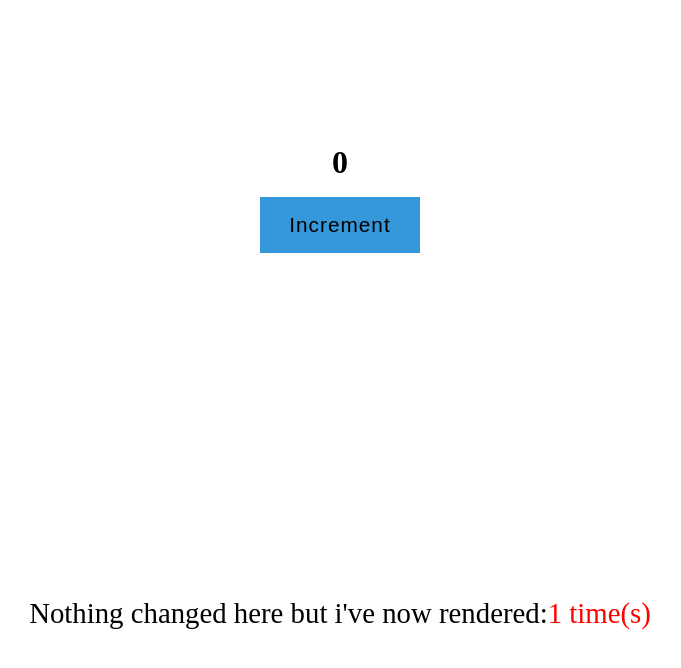
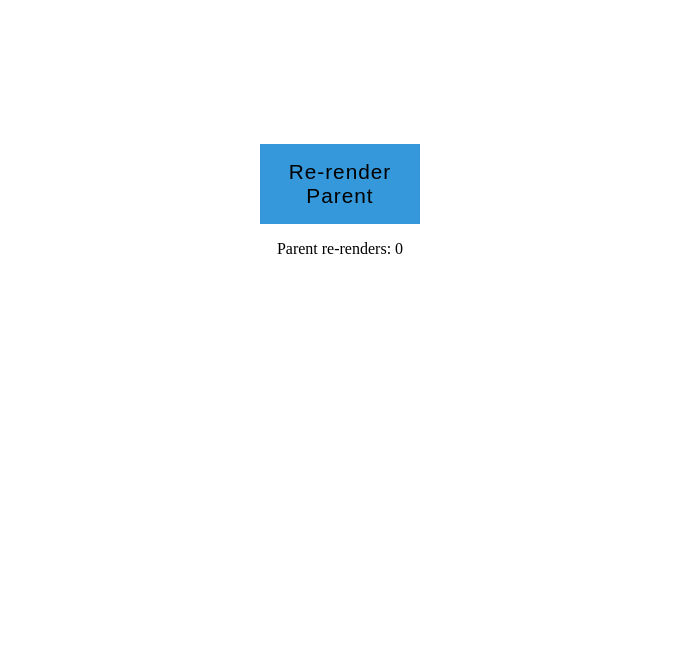
Before and after one commit to muktinathrajbanshi/reactJS2025, a React (Vite) app: page / in a window 1280 px wide. Shown: the top 668 px of the page, without its empty margins (300-981 px from the left). Built offline with nearby package versions, Linux system fonts and the light colour scheme.

Commit message:
simplifying useMemo

```diff
--- a/src/App.jsx
+++ b/src/App.jsx
@@ -24,7 +24,8 @@
 // import { BioProvider } from "./components/hooks/ContextAPI";
 // import { About } from "./components/hooks/ContextAPI/About";
 // import { DarkLight, ThemeProvider } from "./components/hooks/ContextAPI/DarkLight";
-import { ReactMemo } from "./components/hooks/Memo/ReactMemo";
+// import { ReactMemo } from "./components/hooks/Memo/ReactMemo";
+import { MemoParentComponent } from "./components/hooks/Memo/useMemo";
 // import { ReducerComp } from "./components/hooks/useReducer";
 // import { Home } from "./components/hooks/ContextAPI/Home";
 // import { Services } from "./components/Services";
@@ -70,7 +71,8 @@
       <DarkLight />
     </ThemeProvider> */}
     {/* <ReducerComp /> */}
-    <ReactMemo />
+    {/* <ReactMemo /> */}
+    <MemoParentComponent />
     </>
   );
 };
--- /dev/null
+++ b/src/components/hooks/Memo/useMemo.jsx
@@ -0,0 +1,16 @@
+import { useState } from 'react';
+import "./memo.css";
+
+export const MemoParentComponent = () => {
+
+    const [count, setCount] = useState(0);
+
+  return (
+    <>
+        <div className="container">
+        <button onClick={() => setCount(count + 1)}>Re-render Parent</button>
+        <p>Parent re-renders: {count}</p>
+        </div>
+    </>
+  );
+};
```
